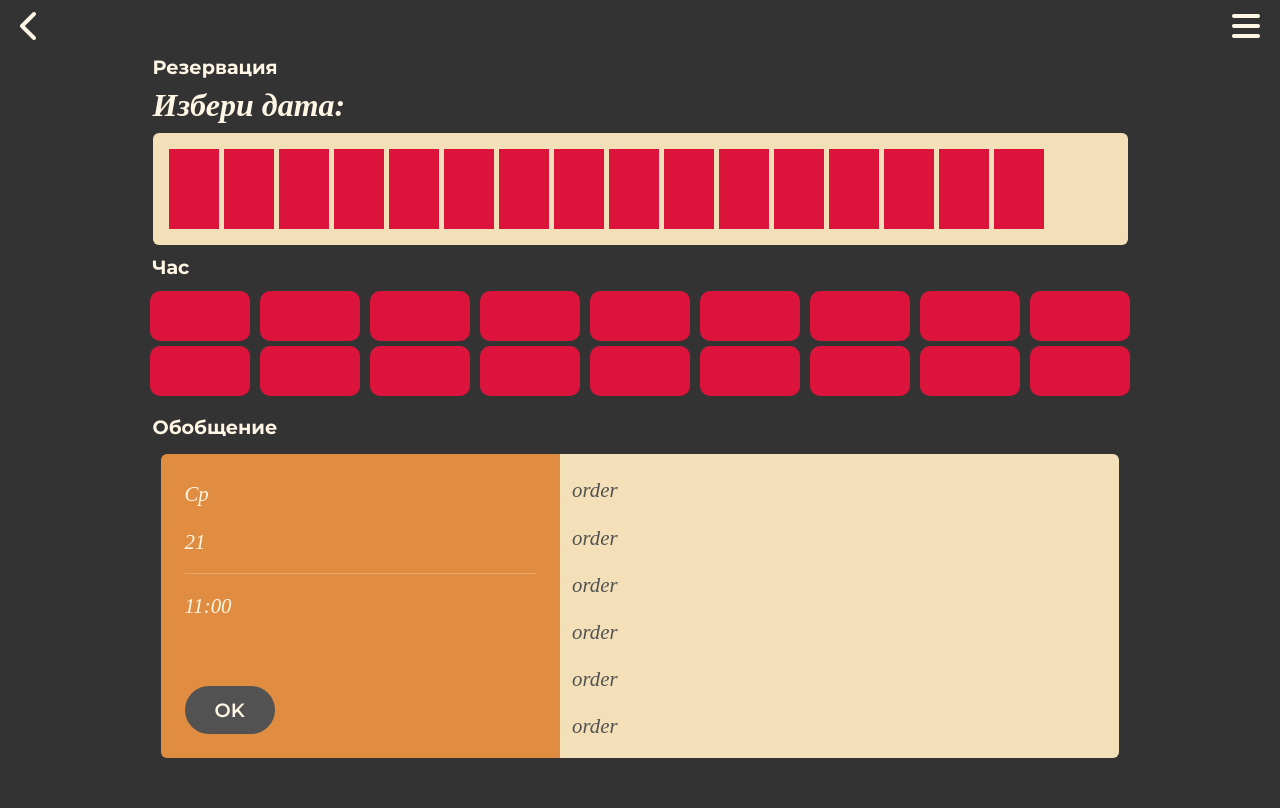
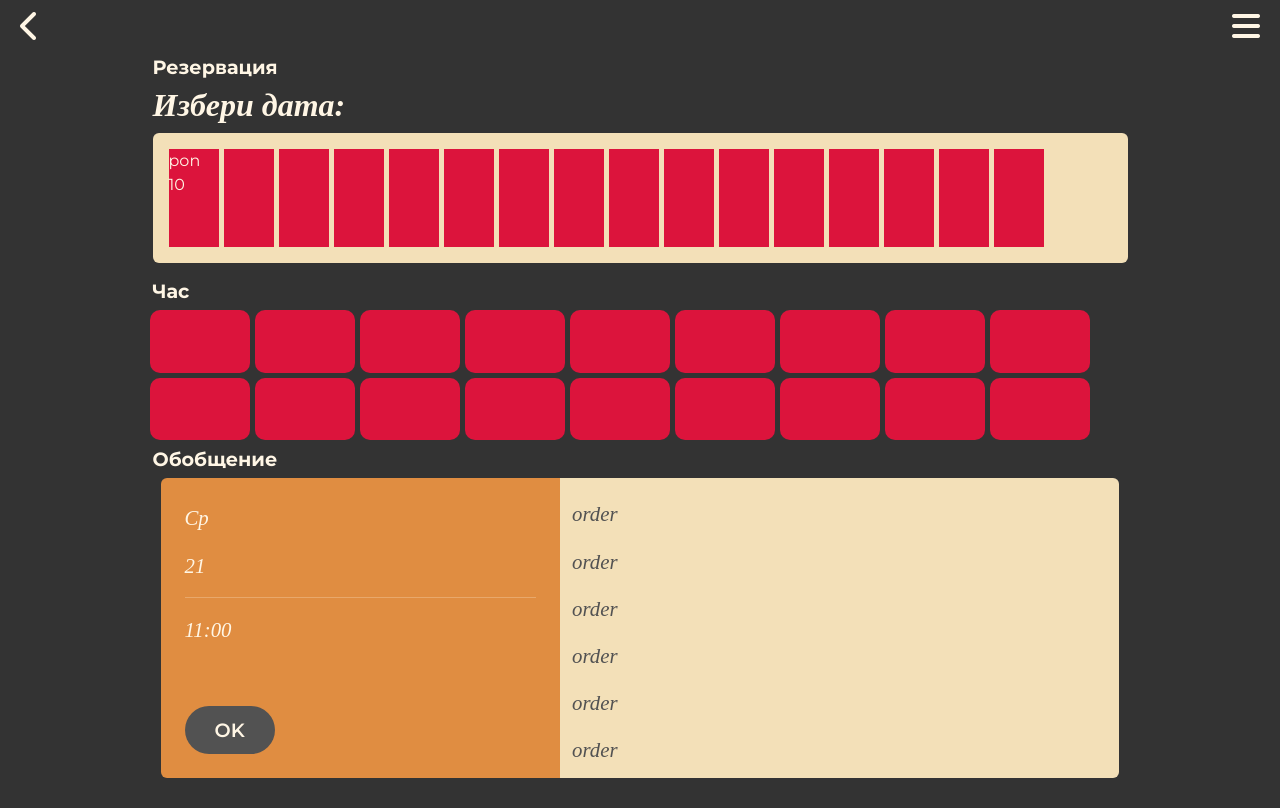
Before and after one commit to TedoAng/app.barberbolt.com, a Vue app: page /summary in a window 1280 px wide. Built offline with nearby package versions, Linux system fonts and the light colour scheme; no server answers; a web font is replaced by a local one; what vue3-google-login would draw is missing.

Commit message:
fix summary vh to dvh

```diff
--- a/src/components/BarberApp/Navigation.vue
+++ b/src/components/BarberApp/Navigation.vue
@@ -17,7 +17,7 @@ import { useRouter } from 'vue-router';
 
 <style lang="scss" scoped>
     .nav {
-        height: 7vh;
+        height: 7dvh;
     }
     i {
         color: #FFF6E5;
--- a/src/components/BarberApp/Services.vue
+++ b/src/components/BarberApp/Services.vue
@@ -53,7 +53,7 @@
 
 <style lang="scss" scoped>
     .welcome {
-        height: 23vh;
+        height: 23dvh;
     }
     .hello {
         font-weight: 700;
@@ -80,7 +80,7 @@
         font-style: italic;
     }
     .services {
-        height: 70vh;
+        height: 70dvh;
         background-color: #F3E0B8;
         color: #525252;
         overflow: hidden;
--- a/src/components/BarberApp/Summary.vue
+++ b/src/components/BarberApp/Summary.vue
@@ -4,7 +4,10 @@
             <h5 class="px-2 mb-2 hello">Резервация</h5>
             <h4 class="px-2 choose-date">Избери дата:</h4>
             <div class="days rounded p-3 m-2">
-                <div class="day"></div>
+                <div class="day">
+                    <p>pon</p>
+                    <p>10</p>
+                </div>
                 <div class="day"></div>
                 <div class="day"></div>
                 <div class="day"></div>
@@ -22,7 +25,7 @@
                 <div class="day"></div>
             </div>
         </div>
-        <div class="time">
+        <div class="time mb-2">
             <h5 class="px-2 hello">Час</h5>
             <div class="times">
                 <div class="hour">
@@ -65,7 +68,7 @@
         </div>
         <div class="summary">
             <h5 class="px-2 hello">Обобщение</h5>
-            <div class="row m-3">
+            <div class="row mx-3">
                 <div class="col-5 orange rounded-start p-4 d-flex flex-column justify-content-between">
                     <div>
                         <p>Ср</p>
@@ -121,19 +124,25 @@ export default {
         color: #FFF6E5;
     }
     .date {
-        height: 25vh;
+        height: 28dvh;
+        overflow: hidden;
     }
     .time {
-        height: 20vh;
+        height: 20dvh;
+        overflow: hidden;
+        display: flex;
+        flex-direction: column;
     }
     .summary {
-        height: 48vh;
+        height: 45dvh;
+        overflow: hidden;
         .row {
-            height: calc(100% - 80px);
+            height: calc(100% - 60px);
         }
     }
     .days {
         background-color: #F3E0B8;
+        height: calc(100% - 94px);
         overflow-x: scroll;
         white-space: nowrap;
         &::-webkit-scrollbar {
@@ -142,25 +151,34 @@ export default {
     }
     .day {
         width: 50px;
-        height: 80px;
+        height: 100%;
         background-color: crimson;
         margin-right: 5px;
         display: inline-block;
         vertical-align: middle;
+        p {
+            margin-bottom: 0;
+        }
     }
     .whole {
-        width: 100px;
-        height: 50px;
         background-color: crimson;
-        margin: 5px;
         border-radius: 10px;
     }
     .hour {
-        display: inline-block;
+        display: grid;
+        grid-template-columns: repeat(auto-fill, 100px);
+        gap: 5px;
+        height: 100%;
     }
     .times {
+        flex: 1;
+        display: grid;
+        grid-template-columns: repeat(auto-fit, 100px);
+        grid-auto-flow: column;
+        gap: 5px;
         overflow-x: scroll;
         white-space: nowrap;
+        margin-left: 5px;
         &::-webkit-scrollbar {
             display: none;
         }
```
